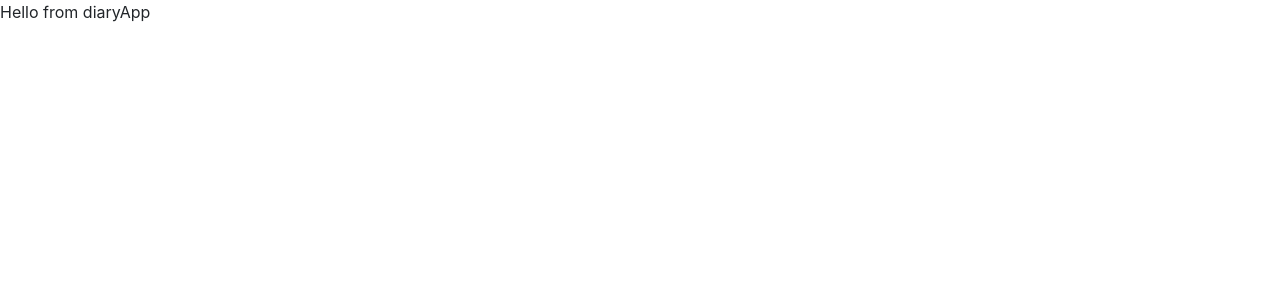
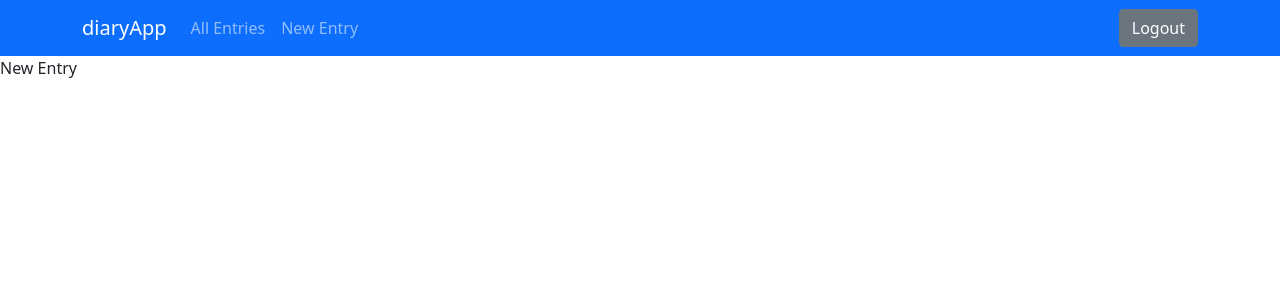
Before and after one commit to Diizzii/diaryapp-dev, a React (Create React App) app: page /create in a window 1280 px wide. Shown: the top 300 px of the page. Built offline with nearby package versions, Linux system fonts and the light colour scheme.

Commit message:
24061644

```diff
--- a/package.json
+++ b/package.json
@@ -7,9 +7,11 @@
     "@testing-library/react": "^11.2.7",
     "@testing-library/user-event": "^12.8.3",
     "axios": "^0.21.1",
+    "bootstrap": "^4.6.0",
     "firebase": "^8.6.8",
     "formik": "^2.2.9",
     "react": "^17.0.2",
+    "react-bootstrap": "^1.6.1",
     "react-dom": "^17.0.2",
     "react-router-dom": "^5.2.0",
     "react-scripts": "4.0.3",
--- a/src/App.js
+++ b/src/App.js
@@ -1,5 +1,29 @@
+import {
+  BrowserRouter as Router,
+  Route,
+  Switch,
+  Redirect,
+} from 'react-router-dom'
+
+import LoginPage from './pages/LoginPage'
+import SignupPage from './pages/SignupPage'
+import AllEntriesPage from './pages/AllEntriesPage'
+import NewEntryPage from './pages/NewEntryPage'
+import EditEntryPage from './pages/EditEntryPage'
+
 function App() {
-  return <div>Hello from diaryApp</div>
+  return (
+    <Router>
+      <Switch>
+        <Route path='/' exact component={AllEntriesPage} />
+        <Route path='/login' component={LoginPage} />
+        <Route path='/signup' component={SignupPage} />
+        <Route path='/edit' component={EditEntryPage} />
+        <Route path='/create' component={NewEntryPage} />
+        <Redirect from='*' to='/' />
+      </Switch>
+    </Router>
+  )
 }
 
 export default App
--- /dev/null
+++ b/src/components/NavbarComp.jsx
@@ -0,0 +1,19 @@
+import React from 'react'
+import { Container, Navbar, Nav, Button } from 'react-bootstrap'
+
+const NavbarComp = () => {
+  return (
+    <Navbar bg='primary' variant='dark'>
+      <Container>
+        <Navbar.Brand href='#home'>diaryApp</Navbar.Brand>
+        <Nav className='me-auto'>
+          <Nav.Link href='/'>All Entries</Nav.Link>
+          <Nav.Link href='/create'>New Entry</Nav.Link>
+        </Nav>
+        <Button className='btn btn-secondary'>Logout</Button>
+      </Container>
+    </Navbar>
+  )
+}
+
+export default NavbarComp
--- a/src/index.css
+++ /dev/null
@@ -1,13 +0,0 @@
-body {
-  margin: 0;
-  font-family: -apple-system, BlinkMacSystemFont, 'Segoe UI', 'Roboto', 'Oxygen',
-    'Ubuntu', 'Cantarell', 'Fira Sans', 'Droid Sans', 'Helvetica Neue',
-    sans-serif;
-  -webkit-font-smoothing: antialiased;
-  -moz-osx-font-smoothing: grayscale;
-}
-
-code {
-  font-family: source-code-pro, Menlo, Monaco, Consolas, 'Courier New',
-    monospace;
-}
--- a/src/index.js
+++ b/src/index.js
@@ -1,6 +1,5 @@
 import React from 'react'
 import ReactDOM from 'react-dom'
-import './index.css'
 import App from './App'
 
 ReactDOM.render(
--- /dev/null
+++ b/src/pages/AllEntriesPage.jsx
@@ -0,0 +1,13 @@
+import React from 'react'
+import NavbarComp from '../components/NavbarComp'
+
+const AllEntriesPage = () => {
+  return (
+    <div>
+      <NavbarComp />
+      All Entries
+    </div>
+  )
+}
+
+export default AllEntriesPage
--- /dev/null
+++ b/src/pages/EditEntryPage.jsx
@@ -0,0 +1,13 @@
+import React from 'react'
+import NavbarComp from '../components/NavbarComp'
+
+const EditEntryPage = () => {
+  return (
+    <div>
+      <NavbarComp />
+      Edit Entry
+    </div>
+  )
+}
+
+export default EditEntryPage
--- /dev/null
+++ b/src/pages/LoginPage.jsx
@@ -0,0 +1,7 @@
+import React from 'react'
+
+const LoginPage = () => {
+  return <div>Login</div>
+}
+
+export default LoginPage
--- /dev/null
+++ b/src/pages/NewEntryPage.jsx
@@ -0,0 +1,13 @@
+import React from 'react'
+import NavbarComp from '../components/NavbarComp'
+
+const NewEntryPage = () => {
+  return (
+    <div>
+      <NavbarComp />
+      New Entry
+    </div>
+  )
+}
+
+export default NewEntryPage
--- /dev/null
+++ b/src/pages/SignupPage.jsx
@@ -0,0 +1,7 @@
+import React from 'react'
+
+const SignupPage = () => {
+  return <div>Signup</div>
+}
+
+export default SignupPage
```
Also changed, not shown: 1 other file (tests, documents, lock files or other folders).
